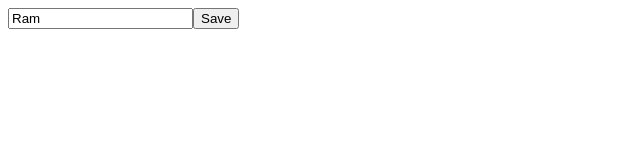
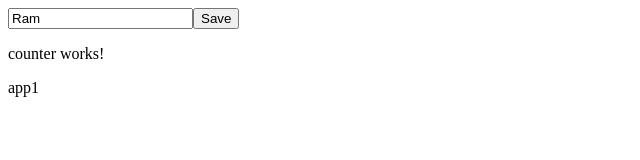
Before and after one commit to tcspariwesh/citi-angular-demo, an Angular app: page / in a window 1280 px wide. Shown: the top 160 px of the page, without its empty margins (0-640 px from the left). Built offline with nearby package versions, Linux system fonts and the light colour scheme.

Commit message:
pass data from parent to child component

```diff
--- a/src/app/app.component.html
+++ b/src/app/app.component.html
@@ -6,3 +6,5 @@
         {{user.name}}<button (click)="deleteUser(user.id, i)">Delete</button>
     </li>
 </ol>
+
+<app-counter [fromParent]="title" ></app-counter>
--- a/src/app/counter/counter.component.html
+++ b/src/app/counter/counter.component.html
@@ -1 +1,3 @@
 <p>counter works!</p>
+
+{{fromParent}}
--- a/src/app/counter/counter.component.ts
+++ b/src/app/counter/counter.component.ts
@@ -1,4 +1,4 @@
-import { Component, OnInit } from '@angular/core';
+import { Component, Input, OnInit } from '@angular/core';
 
 @Component({
   selector: 'app-counter',
@@ -6,7 +6,8 @@ import { Component, OnInit } from '@angular/core';
   styleUrls: ['./counter.component.css']
 })
 export class CounterComponent implements OnInit {
-
+  @Input()
+  fromParent='';
   constructor() { }
 
   ngOnInit(): void {
```
